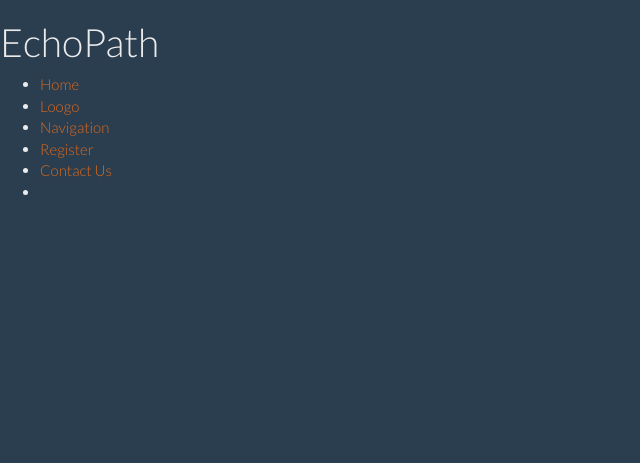
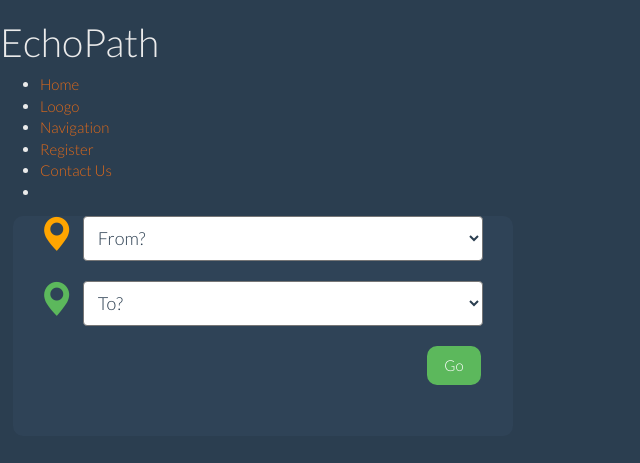
Before and after one commit to sheshankkodam/echopath-uf, a Flask app: page /navigation in a window 1280 px wide. Shown: the top 463 px of the page, without its empty margins (0-640 px from the left). Run offline with Flask 2, Linux system fonts and the light colour scheme; parts of the project's set-up code (start-up, migrations or seed data) failed here and were passed over; some libraries are stand-ins or nearby versions; some web fonts are replaced.

Commit message:
Added stlying for the from/to drop downs

```diff
--- a/src/frontend_static/css/navigation.css
+++ b/src/frontend_static/css/navigation.css
@@ -0,0 +1,47 @@
+.selectionsContainer {
+    width: 500px;
+    height: 220px;
+    /*padding: 5% 5% 5% 5%;*/
+    /*text-align: center;*/
+    background-color: rgba(52, 73, 94, 0.5);
+    margin: 1%;
+    border-radius: 10px;
+}
+
+.dropDown {
+    height: 45px;
+    width: 400px;
+    font-size: 18px;
+    margin-bottom: 20px;
+    background-color: #fff;
+    border-radius: 4px;
+    text-align: left;
+    padding-left: 10px;
+    color: #2b3e50;
+    float: left;
+}
+
+/*.form-input {*/
+    /*padding: 0% 0% 0% 5%;*/
+/*}*/
+.fromMarker {
+    color: orange;
+    font-size: 35px;
+    padding: 0% 2% 5% 5%;
+    float: left;
+}
+
+.toMarker {
+    color: #5cb85c;
+    font-size: 35px;
+    padding: 0% 2% 5% 5%;
+    float: left;
+}
+
+.goBtnRow {
+    padding: 0 0 0 85%;
+}
+
+.goBtn {
+    border-radius: 10px;
+}
--- a/src/templates/navigation.html
+++ b/src/templates/navigation.html
@@ -24,6 +24,32 @@
             </nav>
         </header>
         <div class="divider"></div>
+        <div class="selectionsContainer">
+            <div class="glyphicon glyphicon-map-marker fromMarker"></div>
+            <div class="form-input">
+                <select class="dropDown" name="from_name">
+                  <option>From?</option>
+                  <option>Breck</option>
+                  <option>Durango</option>
+                  <option>Aspen</option>
+                </select>
+            </div>
+            <div class="glyphicon glyphicon-map-marker toMarker"></div>
+            <div class="form-input">
+                <select class="dropDown" name="to_name">
+                  <option>To?</option>
+                  <option>Breck</option>
+                  <option>Bridge</option>
+                </select>
+            </div>
+           <div class="col-lg-12">
+                <div class="row goBtnRow">
+                    <div class="col-xs-4">
+                        <button class="btn btn-success btn-sx goBtn" type="button">Go</button>
+                    </div>
+                </div>
+            </div>
+        </div>
     </body>
     <script type="text/javascript" src="https://code.jquery.com/jquery-1.11.0.min.js"></script>
 </html>
```
Also changed, not shown: src/templates/register.html (+9 -9 lines).
